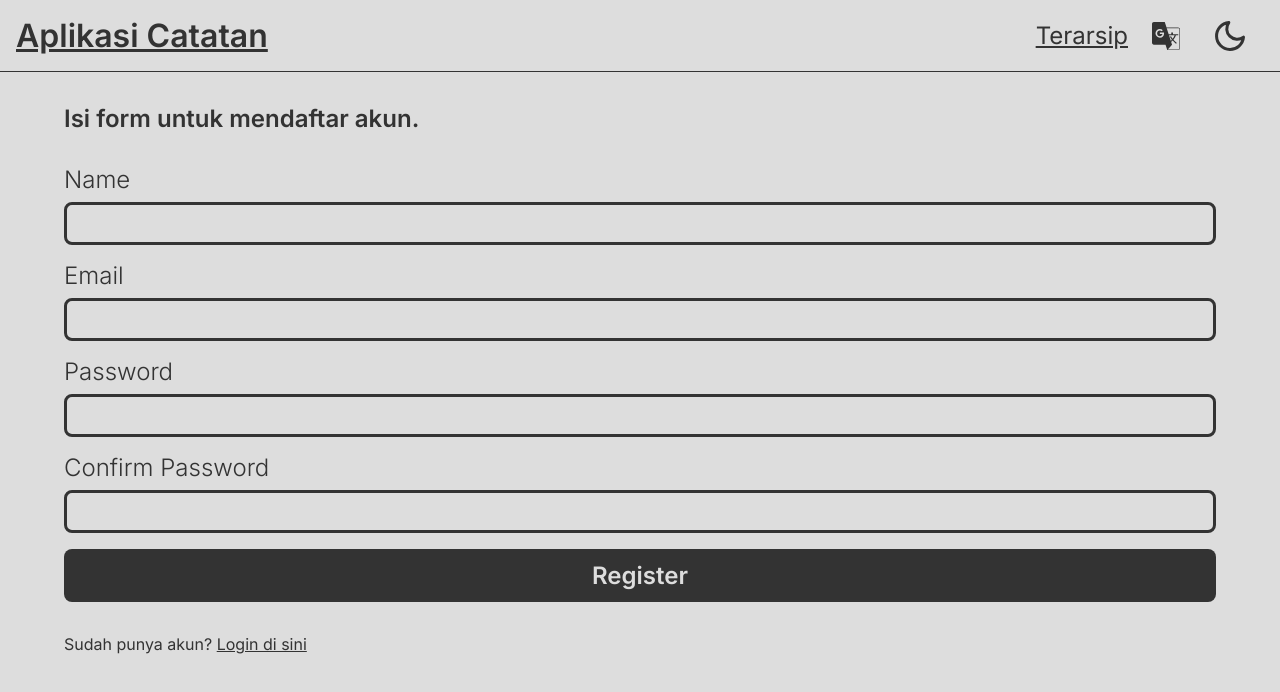
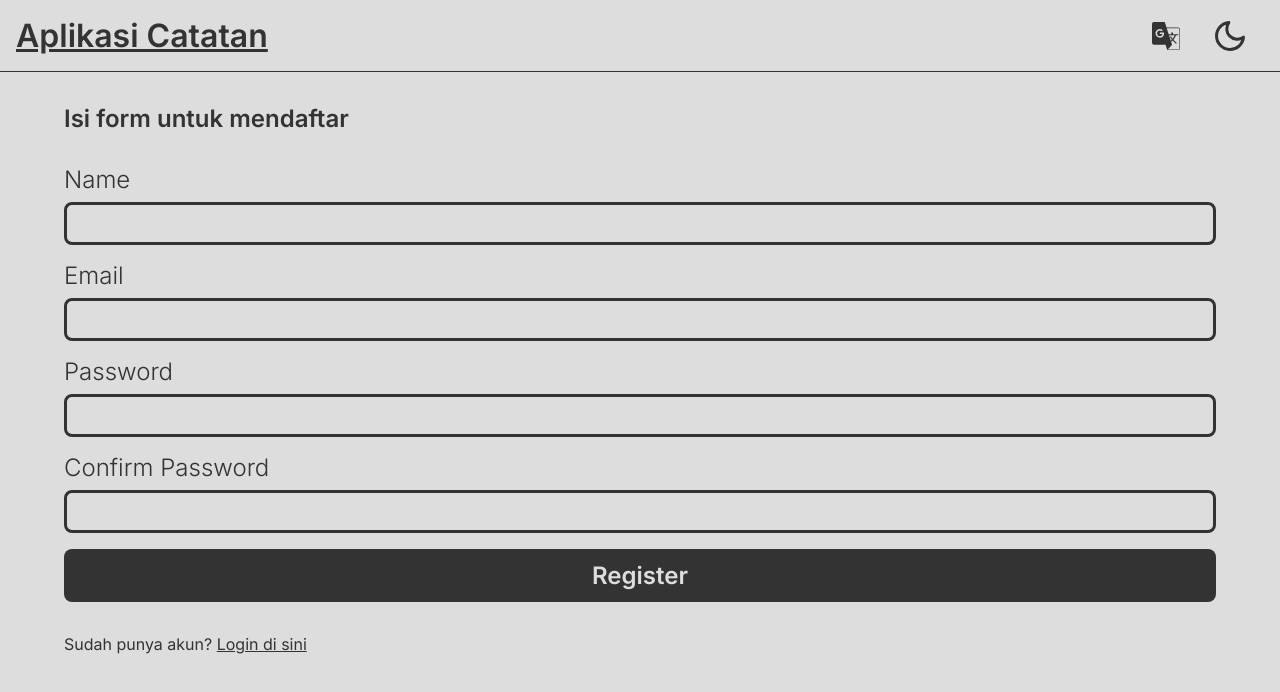
Before and after one commit to herisusantoarismann/Dicoding, a React (Create React App) app in the folder react-fundamental/personal-notes-app-starter/: page /register in a window 1280 px wide. Shown: the top 692 px of the page. Built offline with nearby package versions, Linux system fonts and the light colour scheme.

Commit message:
Add language

```diff
--- a/react-fundamental/personal-notes-app-starter/src/App.js
+++ b/react-fundamental/personal-notes-app-starter/src/App.js
@@ -7,8 +7,12 @@ import DetailPage from "./pages/DetailPage";
 import HomePage from "./pages/HomePage";
 import NotFound from "./pages/404";
 import RegisterPage from "./pages/RegisterPage";
+import { AuthContext } from "./context/AuthContext";
+import LoginPage from "./pages/LoginPage";
 
 function App() {
+  const { authed } = React.useContext(AuthContext);
+
   return (
     <Router>
       <div className="app-container">
--- a/react-fundamental/personal-notes-app-starter/src/components/Header.js
+++ b/react-fundamental/personal-notes-app-starter/src/components/Header.js
@@ -4,30 +4,35 @@ import { SiGoogletranslate } from "react-icons/si";
 import { FiSun, FiLogOut, FiMoon } from "react-icons/fi";
 import { ThemeContext } from "../context/ThemeContext";
 import { AuthContext } from "../context/AuthContext";
+import { LanguageContext } from "../context/LanguageContext";
+import { content } from "../utils/content";
 
 const Header = () => {
   const { theme, toggleTheme } = React.useContext(ThemeContext);
-  const authed = React.useContext(AuthContext);
+  const { authed } = React.useContext(AuthContext);
+  const { language, toggleLanguage } = React.useContext(LanguageContext);
 
   return (
     <header>
       <h1>
-        <Link to="/">Aplikasi Catatan</Link>
+        <Link to="/">{content[language].header.name}</Link>
       </h1>
       <nav className="navigation">
         <ul>
           <li>
-            <Link to="/archives">Terarsip</Link>
+            {authed && (
+              <Link to="/archives">{content[language].header.anchor}</Link>
+            )}
           </li>
         </ul>
       </nav>
-      <button className="toggle-locale" type="button">
+      <button className="toggle-locale" type="button" onClick={toggleLanguage}>
         <SiGoogletranslate />
       </button>
       <button className="toggle-theme" type="button" onClick={toggleTheme}>
         {theme === "light" ? <FiMoon /> : <FiSun />}
       </button>
-      {authed.authed && (
+      {authed && (
         <button className="button-logout" type="button">
           <FiLogOut /> {authed.name}
         </button>
--- a/react-fundamental/personal-notes-app-starter/src/index.js
+++ b/react-fundamental/personal-notes-app-starter/src/index.js
@@ -2,6 +2,7 @@ import React from "react";
 import { createRoot } from "react-dom/client";
 import App from "./App";
 import AuthContextProvider from "./context/AuthContext";
+import LanguageContextProvider from "./context/LanguageContext";
 import ThemeContextProvider from "./context/ThemeContext";
 
 import "./styles/style.css";
@@ -9,8 +10,10 @@ import "./styles/style.css";
 const root = createRoot(document.getElementById("root"));
 root.render(
   <ThemeContextProvider>
-    <AuthContextProvider>
-      <App />
-    </AuthContextProvider>
+    <LanguageContextProvider>
+      <AuthContextProvider>
+        <App />
+      </AuthContextProvider>
+    </LanguageContextProvider>
   </ThemeContextProvider>
 );
--- a/react-fundamental/personal-notes-app-starter/src/pages/LoginPage.js
+++ b/react-fundamental/personal-notes-app-starter/src/pages/LoginPage.js
@@ -1,8 +1,11 @@
 import React from "react";
 import { Link } from "react-router-dom";
+import { LanguageContext } from "../context/LanguageContext";
 import { useInput } from "../hooks/useInput";
+import { content } from "../utils/content";
 
 const LoginPage = () => {
+  const { language } = React.useContext(LanguageContext);
   const [email, handleEmailChange] = useInput("");
   const [password, handlePasswordChange] = useInput("");
 
@@ -12,7 +15,7 @@ const LoginPage = () => {
 
   return (
     <section className="login-page">
-      <h2>Yuk, login untuk menggunakan aplikasi.</h2>
+      <h2>{content[language].login.description}</h2>
       <div className="input-login">
         <label htmlFor="email">Email</label>
         <input
@@ -33,7 +36,8 @@ const LoginPage = () => {
         </button>
       </div>
       <p>
-        Belum punya akun? <Link to="/register">Daftar di sini</Link>
+        {content[language].login.check}{" "}
+        <Link to="/register">{content[language].login.anchor}</Link>
       </p>
     </section>
   );
--- a/react-fundamental/personal-notes-app-starter/src/pages/RegisterPage.js
+++ b/react-fundamental/personal-notes-app-starter/src/pages/RegisterPage.js
@@ -1,8 +1,11 @@
 import React from "react";
 import { Link } from "react-router-dom";
+import { LanguageContext } from "../context/LanguageContext";
 import { useInput } from "../hooks/useInput";
+import { content } from "../utils/content";
 
 const RegisterPage = () => {
+  const { language } = React.useContext(LanguageContext);
   const [name, handleNameChange] = useInput("");
   const [email, handleEmailChange] = useInput("");
   const [password, handlePasswordChange] = useInput("");
@@ -14,7 +17,7 @@ const RegisterPage = () => {
 
   return (
     <section className="regsiter-page">
-      <h2>Isi form untuk mendaftar akun.</h2>
+      <h2>{content[language].register.description}</h2>
       <div className="input-register">
         <label htmlFor="name">Name</label>
         <input type="text" id="name" value={name} onChange={handleNameChange} />
@@ -44,7 +47,8 @@ const RegisterPage = () => {
         </button>
       </div>
       <p>
-        Sudah punya akun? <Link to="/">Login di sini</Link>
+        {content[language].register.check}{" "}
+        <Link to="/">{content[language].register.anchor}</Link>
       </p>
     </section>
   );
```
